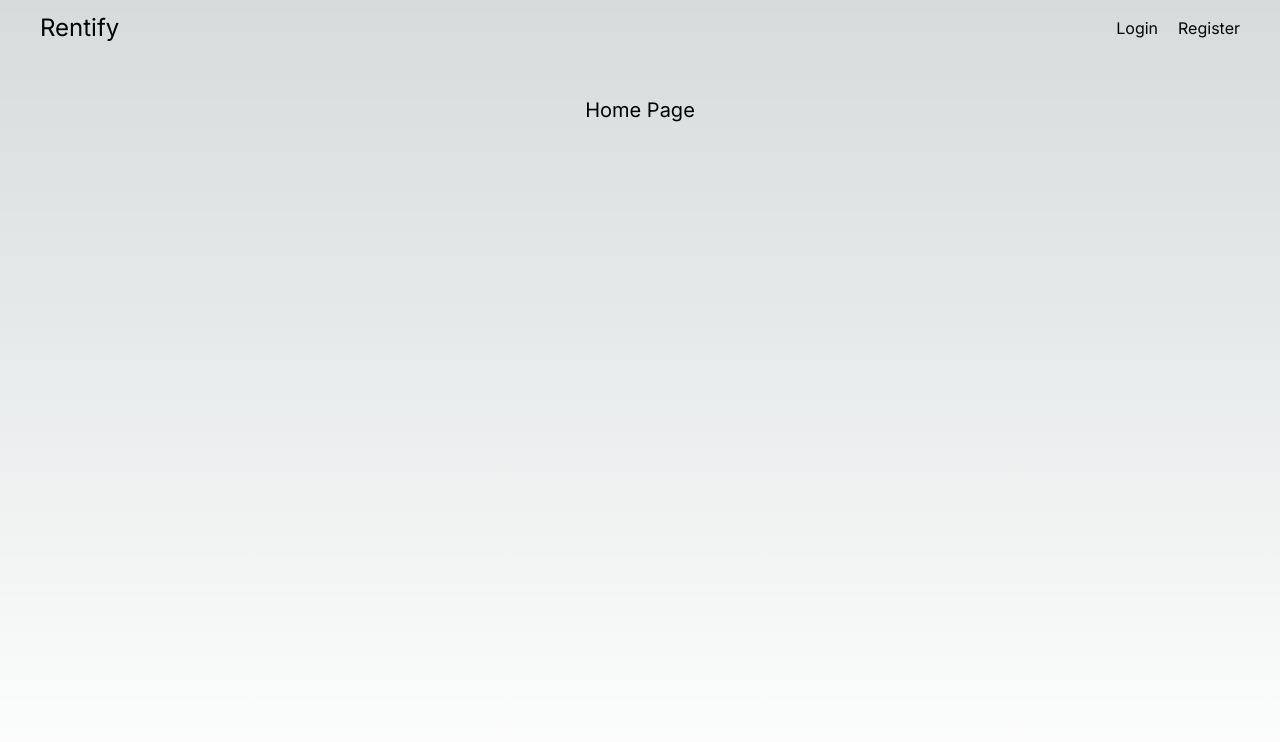
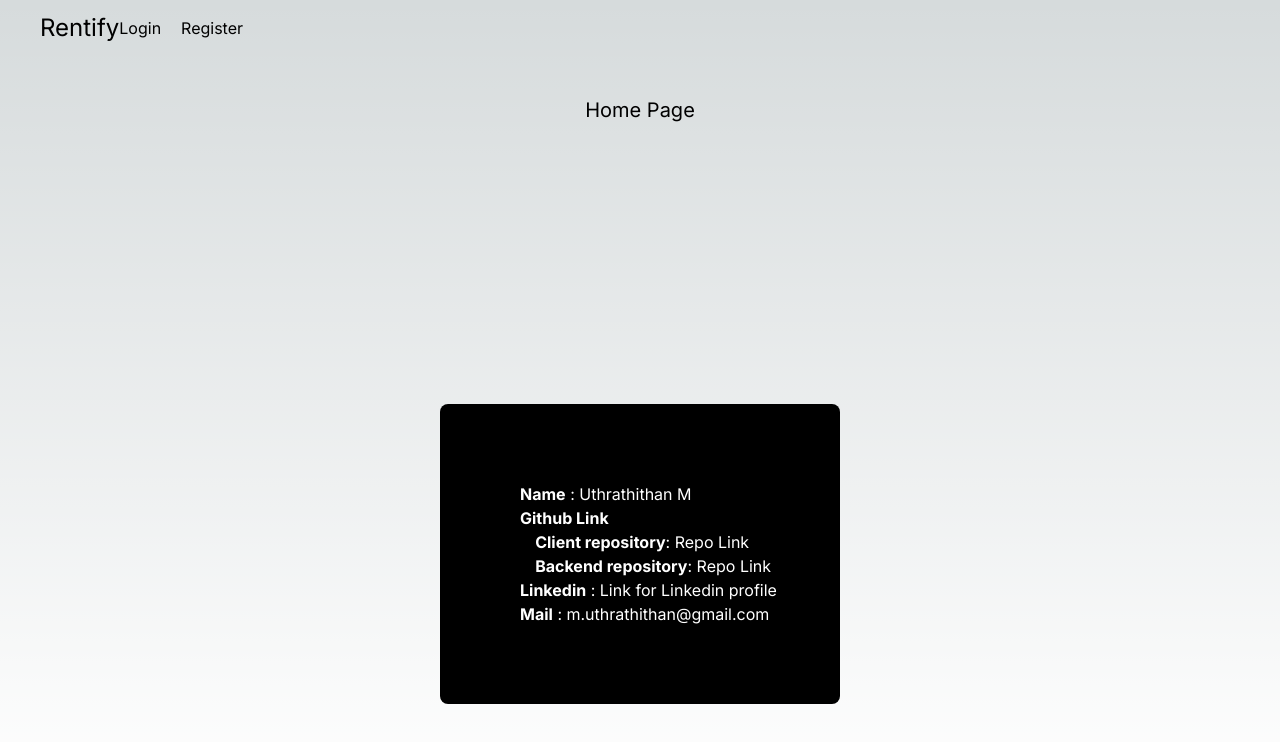
Before and after one commit to UTHRATHITHAN/Presidio_Assignment, a Next.js app in the folder client/: page / in a window 1280 px wide. Shown: the top 742 px of the page. Built offline with nearby package versions, Linux system fonts and the light colour scheme; no server answers.

Commit message:
Update page.tsx

```diff
--- a/client/src/app/page.tsx
+++ b/client/src/app/page.tsx
@@ -26,7 +26,7 @@ export default function Home() {
 
   return (
     <>
-      <nav className="absolute w-full top-0 h-14 flex px-10 justify-between items-center">
+      <nav className="absolute w-full top-0 h-14 flex px-10 justify-start items-center">
         <p className="text-2xl">Rentify</p>
         <div className="flex gap-x-5">
           <Link href="/login">  <span>Login</span></Link>
@@ -35,8 +35,16 @@ export default function Home() {
       </nav>
       <main className="flex min-h-screen flex-col items-center justify-between p-24">
         <h1 className="text-xl">Home Page</h1>
-        <div>
-        </div>
+     <div className="flex justify-center flex-col items-start pl-20 h-[300px] w-[400px] text-white bg-black rounded-lg">
+<p><strong>Name</strong> : Uthrathithan M</p>
+<ul>
+<p><strong>Github Link</strong></p>
+<li><strong>&nbsp; &nbsp; Client repository</strong>: <a href="https://github.com/UTHRATHITHAN/Presidio_Assignment">Repo Link</a></li>
+<li><strong>&nbsp; &nbsp; Backend repository</strong>:  <a href="https://github.com/UTHRATHITHAN/Presidio_Backend_Assignment">Repo Link</a> </li>
+</ul>
+<p><strong>Linkedin</strong> : <a href="www.linkedin.com/in/uthrathithan">Link for Linkedin profile</a> </p>
+<p><strong>Mail</strong> : m.uthrathithan@gmail.com</p>
+</div>
       </main>
     </>
   );
```
